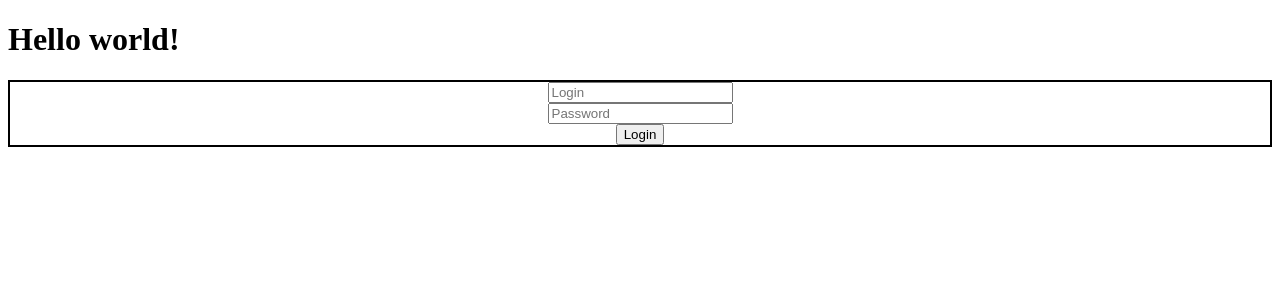
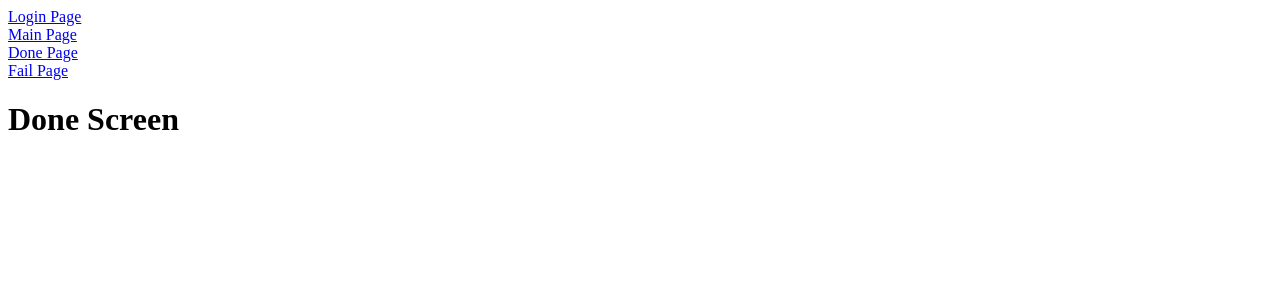
Before and after one commit to TheGhost902/routine-check-front, a React app: page /done in a window 1280 px wide. Shown: the top 300 px of the page. Built offline with nearby package versions, Linux system fonts and the light colour scheme.

Commit message:
add basic navigation

```diff
--- a/package.json
+++ b/package.json
@@ -34,6 +34,7 @@
   },
   "dependencies": {
     "react": "^16.12.0",
-    "react-dom": "^16.12.0"
+    "react-dom": "^16.12.0",
+    "react-router-dom": "^5.1.2"
   }
 }
--- /dev/null
+++ b/src/DoneScreen.jsx
@@ -0,0 +1,11 @@
+import React from 'react'
+
+function DoneScreen() {
+    return (
+        <>
+            <h1>Done Screen</h1>
+        </>
+    )
+}
+
+export default DoneScreen
--- /dev/null
+++ b/src/FailScreen.jsx
@@ -0,0 +1,11 @@
+import React from 'react'
+
+function FailScreen() {
+    return (
+        <>
+            <h1>Fail Screen</h1>
+        </>
+    )
+}
+
+export default FailScreen
--- a/src/LoginForm.jsx
+++ b/src/LoginForm.jsx
@@ -1,8 +1,10 @@
 import React, { useState } from 'react'
+import { useHistory } from 'react-router-dom'
 
 function LoginForm() {
     const [login, setLogin] = useState('')
     const [password, setPassword] = useState('')
+    let history = useHistory()
 
     function changeLogin(e) {
         setLogin(e.target.value)
@@ -23,6 +25,7 @@ function LoginForm() {
         })
 
         console.log(await response.json())
+        history.push('/main')
     }
 
     return (
--- /dev/null
+++ b/src/MainScreen.jsx
@@ -0,0 +1,11 @@
+import React from 'react'
+
+function MainScreen() {
+    return (
+        <>
+            <h1>Main Screen</h1>
+        </>
+    )
+}
+
+export default MainScreen
--- /dev/null
+++ b/src/Navigation.jsx
@@ -0,0 +1,20 @@
+import React from 'react'
+import { Link } from 'react-router-dom'
+
+function Navigation() {
+    return (
+        <nav
+            style={{
+                display: 'flex',
+                flexDirection: 'column'
+            }}
+        >
+            <Link to="/">Login Page</Link>
+            <Link to="/main">Main Page</Link>
+            <Link to="/done">Done Page</Link>
+            <Link to="/fail">Fail Page</Link>
+        </nav>
+    )
+}
+
+export default Navigation
--- a/src/index.jsx
+++ b/src/index.jsx
@@ -1,15 +1,41 @@
 import React from 'react'
 import ReactDOM from 'react-dom'
+import { BrowserRouter, Switch, Route, Link } from 'react-router-dom'
 
 import LoginForm from './LoginForm'
+import MainScreen from './MainScreen'
+import DoneScreen from './DoneScreen'
+import FailScreen from './FailScreen'
+import Navigation from './Navigation'
 
 function App() {
     return (
         <>
-            <h1>Hello world!</h1>
-            <LoginForm/>
+            <Navigation/>
+            <Switch>
+                <Route path="/done">
+                    <DoneScreen/>
+                </Route>
+
+                <Route path="/fail">
+                    <FailScreen/>
+                </Route>
+
+                <Route path="/main">
+                    <MainScreen/>
+                </Route>
+
+                <Route path="/">
+                    <LoginForm/>
+                </Route>
+            </Switch>
         </>
     )
 }
 
-ReactDOM.render(<App/>, document.getElementById('root'))
+ReactDOM.render(
+                <BrowserRouter>
+                    <App/>
+                </BrowserRouter>,
+                document.getElementById('root')
+)
```
Also changed, not shown: 1 other file (tests, documents, lock files or other folders).
